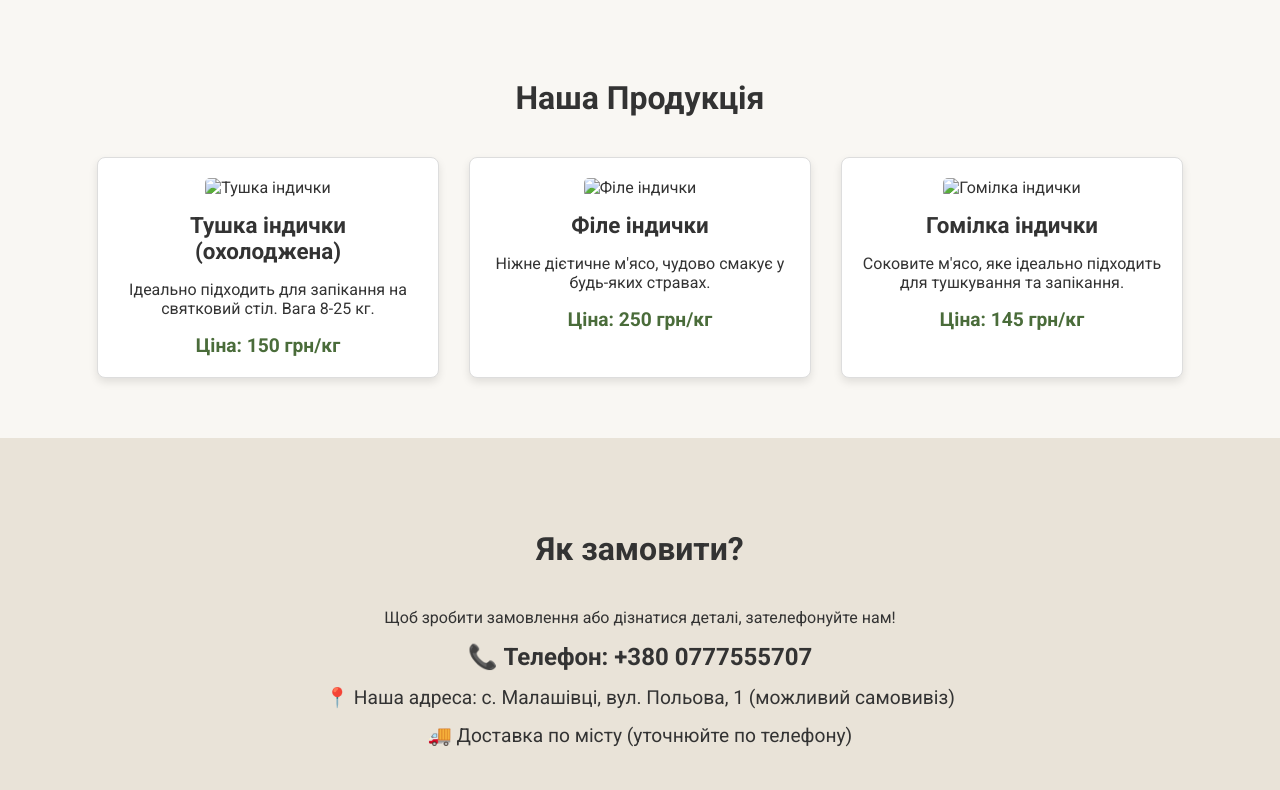
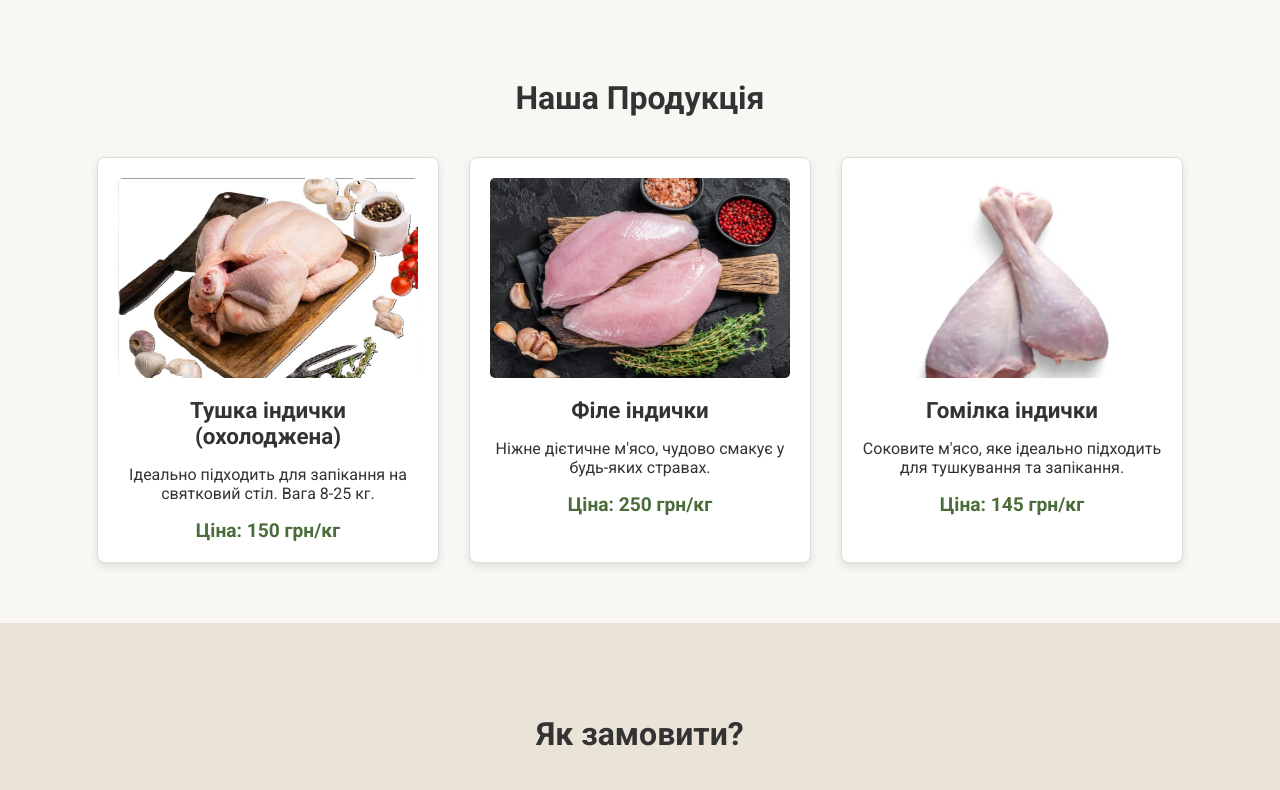
Before and after one commit to Romanveterinary/turkey, a plain HTML site: page public/index.html in a window 1280 px wide. Shown: the part 802-1592 px from the top of the page. Drawn offline with nearby package versions, Linux system fonts and the light colour scheme; files that its build step writes are made by us from their sources; files whose address does not match are found by name.

Commit message:
Final structure and paths fix

```diff
--- a/public/index.html
+++ b/public/index.html
@@ -4,27 +4,17 @@
     <meta charset="UTF-8">
     <meta name="viewport" content="width=device-width, initial-scale=1.0">
     <title>Ферма Індиків - Свіже м'ясо та тушки</title>
-    <link rel="stylesheet" href="assets/style.css">
+    <link rel="stylesheet" href="style.css">
     <link href="https://fonts.googleapis.com/css2?family=Roboto:wght@400;700&display=swap" rel="stylesheet">
     <link rel="stylesheet" href="https://cdn.jsdelivr.net/npm/bootstrap-icons@1.8.1/font/bootstrap-icons.css">
 
     <style>
         #sound-toggle-btn {
-            position: fixed;
-            bottom: 20px;
-            right: 20px;
-            width: 50px;
-            height: 50px;
-            border-radius: 50%;
-            background-color: #007bff;
-            color: white;
-            border: none;
-            font-size: 24px;
-            display: flex;
-            align-items: center;
-            justify-content: center;
-            cursor: pointer;
-            z-index: 1000;
+            position: fixed; bottom: 20px; right: 20px;
+            width: 50px; height: 50px; border-radius: 50%;
+            background-color: #007bff; color: white; border: none;
+            font-size: 24px; display: flex; align-items: center;
+            justify-content: center; cursor: pointer; z-index: 1000;
             box-shadow: 0 2px 5px rgba(0,0,0,0.2);
         }
     </style>
@@ -58,19 +48,19 @@
                 <h3>Наша Продукція</h3>
                 <div class="products-grid">
                     <div class="product-card">
-                        <img src="assets/images/turkey-carcass.jpg" alt="Тушка індички">
+                        <img src="images/turkey-carcass.jpg" alt="Тушка індички">
                         <h4>Тушка індички (охолоджена)</h4>
                         <p>Ідеально підходить для запікання на святковий стіл. Вага 8-25 кг.</p>
                         <div class="price">Ціна: 150 грн/кг</div>
                     </div>
                     <div class="product-card">
-                        <img src="assets/images/turkey-fillet.jpg" alt="Філе індички">
+                        <img src="images/turkey-fillet.jpg" alt="Філе індички">
                         <h4>Філе індички</h4>
                         <p>Ніжне дієтичне м'ясо, чудово смакує у будь-яких стравах.</p>
                         <div class="price">Ціна: 250 грн/кг</div>
                     </div>
                     <div class="product-card">
-                        <img src="assets/images/turkey-leg.jpg" alt="Гомілка індички">
+                        <img src="images/turkey-leg.jpg" alt="Гомілка індички">
                         <h4>Гомілка індички</h4>
                         <p>Соковите м'ясо, яке ідеально підходить для тушкування та запікання.</p>
                         <div class="price">Ціна: 145 грн/кг</div>
@@ -99,7 +89,7 @@
     </footer>
 
     <audio id="backgroundMusic" loop>
-      <source src="assets/background-music.mp3" type="audio/mpeg">
+      <source src="background-music.mp3" type="audio/mpeg">
     </audio>
 
     <button id="sound-toggle-btn">
```
